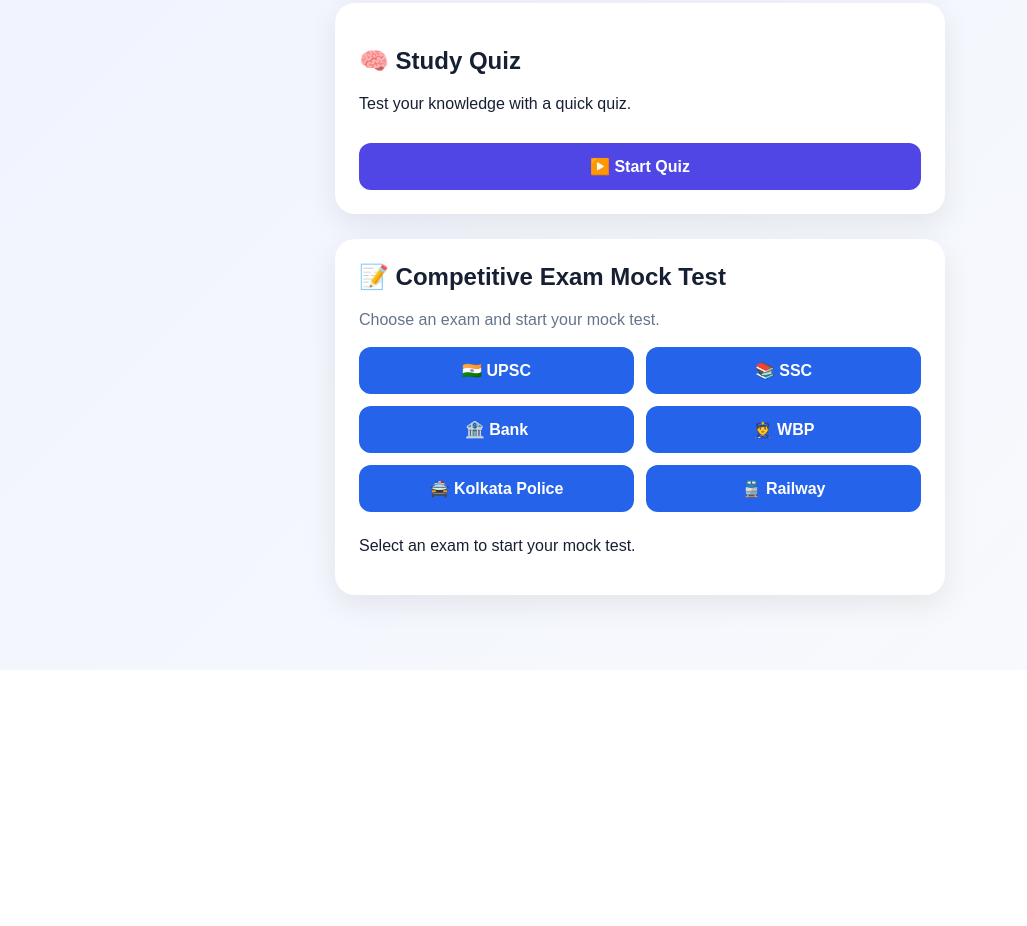
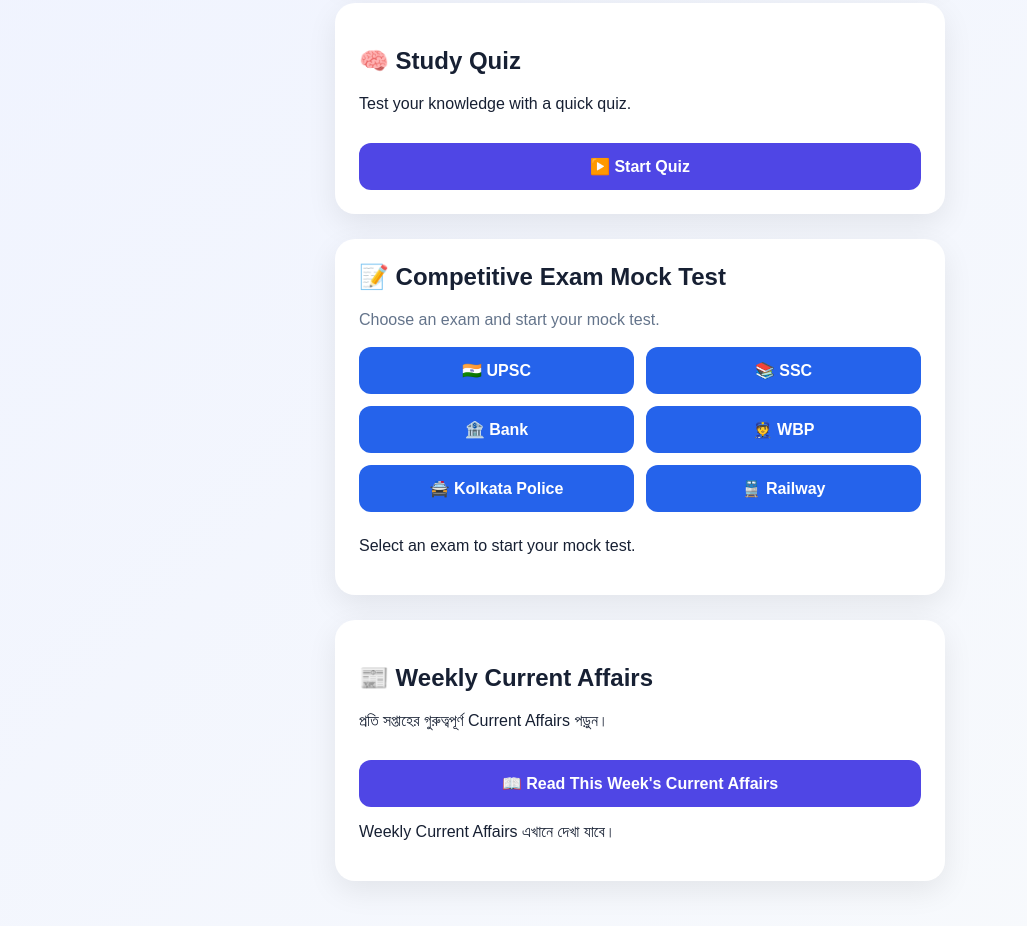
Before and after one commit to ss8185413-sketch/itta-ai-study-tutor, a website: page index.html in a window 1280 px wide. Shown: the part 622-1548 px from the top of the page, without its empty margins (0-1027 px from the left). Before the commit the page ends 1292 px from the top, so only its background shows below. Drawn offline with Linux system fonts and the light colour scheme.

Commit message:
Add Weekly Current Affairs section to index.html

```diff
--- a/index.html
+++ b/index.html
@@ -249,6 +249,48 @@
     </section>
 
 
+    <!-- =========================
+         WEEKLY CURRENT AFFAIRS
+    ========================== -->
+
+    <section
+        class="card current-affairs-card"
+        id="currentAffairs"
+    >
+
+        <h2>
+            📰 Weekly Current Affairs
+        </h2>
+
+
+        <p>
+            প্রতি সপ্তাহের গুরুত্বপূর্ণ Current Affairs পড়ুন।
+        </p>
+
+
+        <button
+            onclick="loadCurrentAffairs()"
+        >
+            📖 Read This Week's Current Affairs
+        </button>
+
+
+        <!-- CURRENT AFFAIRS CONTENT -->
+
+        <div
+            id="currentAffairsBox"
+        >
+
+            <p>
+                Weekly Current Affairs এখানে দেখা যাবে।
+            </p>
+
+        </div>
+
+
+    </section>
+
+
 </main>
 
 
@@ -261,4 +303,4 @@
 
 </body>
 
-        </html>
+    </html>
```
